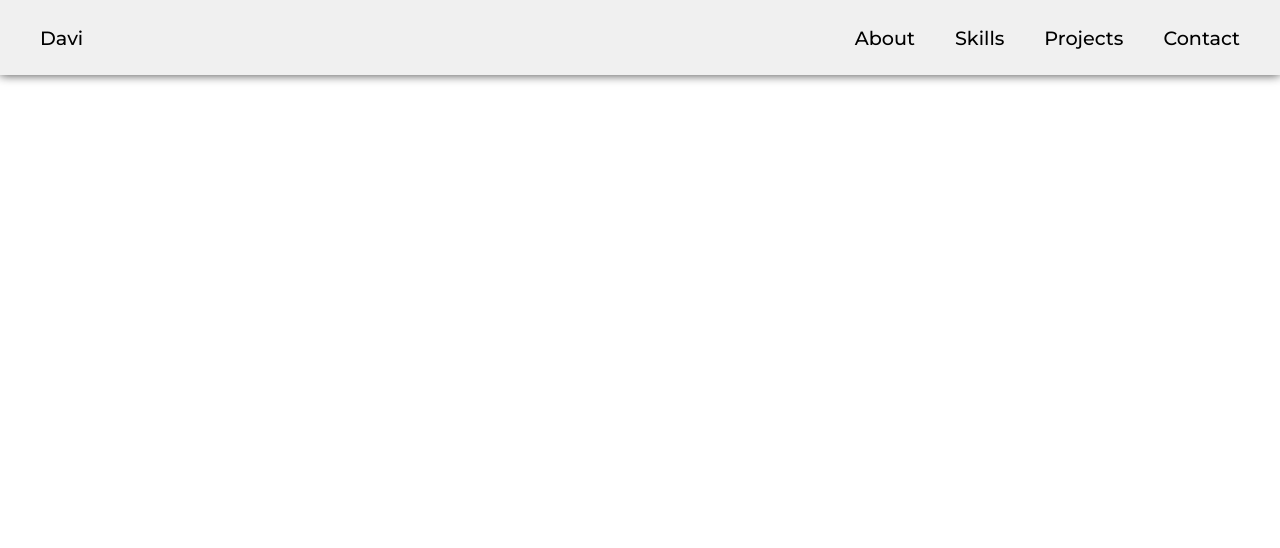
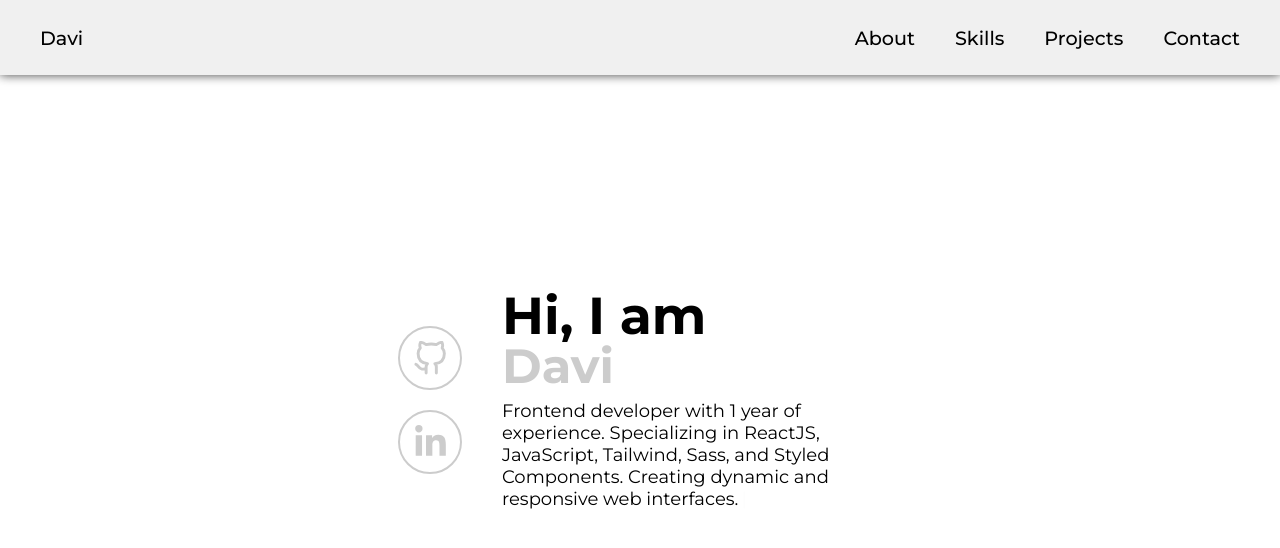
Before and after one commit to dv-script/portfolio, a React (Vite) app: page / in a window 1280 px wide. Shown: the top 548 px of the page. Built offline with nearby package versions, Linux system fonts and the light colour scheme.

Commit message:
feat: building Home Page

```diff
--- a/package.json
+++ b/package.json
@@ -14,6 +14,7 @@
     "react-dom": "^18.2.0",
     "react-icons": "^4.9.0",
     "react-router-dom": "^6.11.2",
+    "react-simple-typewriter": "^5.0.1",
     "styled-components": "^5.3.11"
   },
   "devDependencies": {
--- /dev/null
+++ b/src/components/SocialMedia/index.tsx
@@ -0,0 +1,24 @@
+import { PropsWithChildren } from "react";
+import { ISocialMediaProps } from "./types";
+
+import * as Styled from "./styles";
+
+export default function SocialMedia({ url, children }:PropsWithChildren<ISocialMediaProps>) {
+
+    const getBackground = () => {
+        if (url === "https://github.com/dv-script") {
+          return "#6e5494";
+        } return "#60a5fa";
+      };
+
+    return (
+        <Styled.SocialMediaLink
+            href={url}
+            target="_blank"
+            rel="noopener noreferrer"
+        >
+            {children}
+            <Styled.SocialMediaSpan style={{backgroundColor:getBackground()}}/>
+        </Styled.SocialMediaLink>
+    )
+}
--- /dev/null
+++ b/src/components/SocialMedia/styles.ts
@@ -0,0 +1,29 @@
+import styled from "styled-components";
+
+export const SocialMediaLink = styled.a`
+    cursor: pointer;
+    display: flex;
+    justify-content: center;
+    align-items: center;
+    width: 4rem;
+    height: 4rem;
+    border: 2px solid #ccc;
+    border-radius: 50%;
+    overflow: hidden;
+    position: relative;
+`;
+
+export const SocialMediaSpan = styled.span`
+    width: 100%;
+    height: 0;
+    position: absolute;
+    top: 100%;
+    z-index: -10;
+    transition-duration: 0.5s;
+
+    ${SocialMediaLink}:hover & {
+        width: 100%;
+        height: 100%;
+        top: 0;
+    }
+`;
--- /dev/null
+++ b/src/components/SocialMedia/types.ts
@@ -0,0 +1,3 @@
+export interface ISocialMediaProps {
+    url: string;
+}
--- a/src/pages/Home/index.tsx
+++ b/src/pages/Home/index.tsx
@@ -1,7 +1,49 @@
+import { Cursor, useTypewriter } from "react-simple-typewriter";
+import {FiGithub} from "react-icons/fi";
+import {FaLinkedinIn} from "react-icons/fa";
+
+import * as Styled from "./styles";
+
 import NavMenu from "../../components/NavMenu";
+import SocialMedia from "../../components/SocialMedia";
 
 export default function Home() {
+
+    const [description] = useTypewriter({
+        words: ["Frontend developer with 1 year of experience. Specializing in ReactJS, JavaScript, Tailwind, Sass, and Styled Components. Creating dynamic and responsive web interfaces."],
+        typeSpeed: 25,
+      });
+
     return (
-        <NavMenu />
+        <>
+            <NavMenu />
+            <Styled.Container>
+
+                <Styled.LeftContent>
+
+                    <SocialMedia url="https://github.com/dv-script">
+                        <FiGithub color={"ccc"} size={35}/>
+                    </SocialMedia>
+
+                    <SocialMedia url="https://www.linkedin.com/in/davi-hasson-castro-3968751ab/">
+                        <FaLinkedinIn color={"#ccc"} size={35}/>
+                    </SocialMedia>
+
+                </Styled.LeftContent>
+
+                <Styled.RightContent>
+
+                    <Styled.Title>Hi, I am</Styled.Title>
+                    <Styled.Subtitle>Davi</Styled.Subtitle>
+
+                    <Styled.Description>
+                        {description}<Cursor />
+                    </Styled.Description>
+
+                </Styled.RightContent>
+
+
+            </Styled.Container>
+        </>
     )
 }
--- /dev/null
+++ b/src/pages/Home/styles.ts
@@ -0,0 +1,44 @@
+import styled from 'styled-components';
+
+export const Container = styled.section`
+    width: 100vw;
+    height: 100vh;
+    display: flex;
+    justify-content: center;
+    align-items: center;
+    gap: 20px;
+`;
+
+export const LeftContent = styled.div`
+    display: flex;
+    flex-direction: column;
+    gap: 20px;
+    margin-right: 20px;
+`;
+
+export const RightContent = styled.div`
+    display: flex;
+    flex-direction: column;
+    width: 380px;
+`;
+
+export const Title = styled.h2`
+    width: 100%;
+    font-size: 52px;
+    font-weight: bold;
+    line-height: 1;
+`;
+
+export const Subtitle = styled.h3`
+    width: 100%;
+    font-size: 48px;
+    font-weight: bold;
+    color: #ccc;
+    line-height: 1;
+`;
+
+export const Description = styled.p`
+    width: 100%;
+    font-size: 18px;
+    margin-top: 10px;
+`;
```
Also changed, not shown: 1 other file (tests, documents, lock files or other folders).
